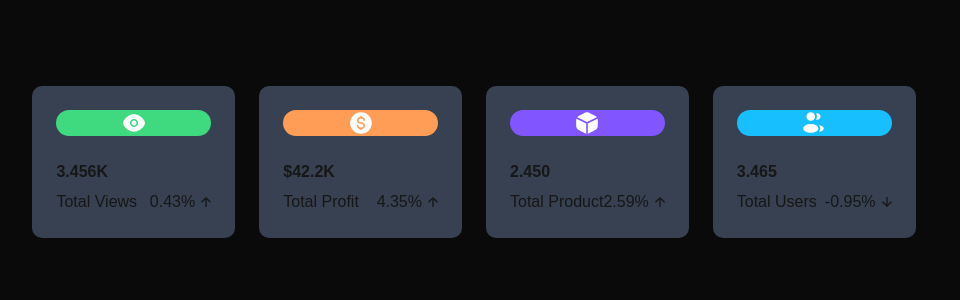
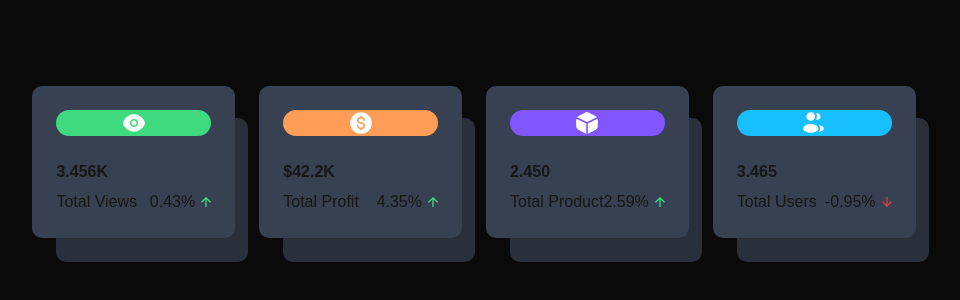
Before and after one commit to PranavK0128/senserfy, a Next.js app: page /dashboard in a window 1280 px wide. Shown: the part 238-538 px from the top of the page, without its empty margins (166-1126 px from the left). Built offline with nearby package versions, Linux system fonts and the light colour scheme.

Commit message:
added backdrop to data cards

```diff
--- a/src/components/dashboard/DataStatsOne.tsx
+++ b/src/components/dashboard/DataStatsOne.tsx
@@ -137,6 +137,11 @@ const DataStatsOne: React.FC<dataStats> = () => {
             key={index}
             className="rounded-[10px] bg-gray-700 p-6 shadow-1 dark:bg-gray-dark"
           >
+            {/* backdrop for each data card */}
+            {/* <div
+              key={index}
+              className="absolute rounded-[10px] bg-gray-700 opacity-70 pl-48 pt-36 shadow-1 dark:bg-gray-dark"
+            /> */}
             <div
               className="flex h-14.5 w-14.5 items-center justify-center rounded-full"
               style={{ backgroundColor: item.color }}
@@ -169,7 +174,7 @@ const DataStatsOne: React.FC<dataStats> = () => {
                   >
                     <path
                       d="M4.35716 2.3925L0.908974 5.745L5.0443e-07 4.86125L5 -5.1656e-07L10 4.86125L9.09103 5.745L5.64284 2.3925L5.64284 10L4.35716 10L4.35716 2.3925Z"
-                      fill=""
+                      fill="#3FD97F"
                     />
                   </svg>
                 ) : (
@@ -183,12 +188,17 @@ const DataStatsOne: React.FC<dataStats> = () => {
                   >
                     <path
                       d="M5.64284 7.6075L9.09102 4.255L10 5.13875L5 10L-8.98488e-07 5.13875L0.908973 4.255L4.35716 7.6075L4.35716 7.6183e-07L5.64284 9.86625e-07L5.64284 7.6075Z"
-                      fill=""
+                      fill="#d93f3f"
                     />
                   </svg>
                 )}
               </span>
             </div>
+            <div
+              key={index}
+              className="-z-10 absolute rounded-[10px] bg-gray-700 opacity-70 pl-48 pb-36 shadow-1 dark:bg-gray-dark -mt-24"
+            />
+
           </div>
         ))}
       </div>
```
Lines whose indentation alone changed are shown as unchanged.
